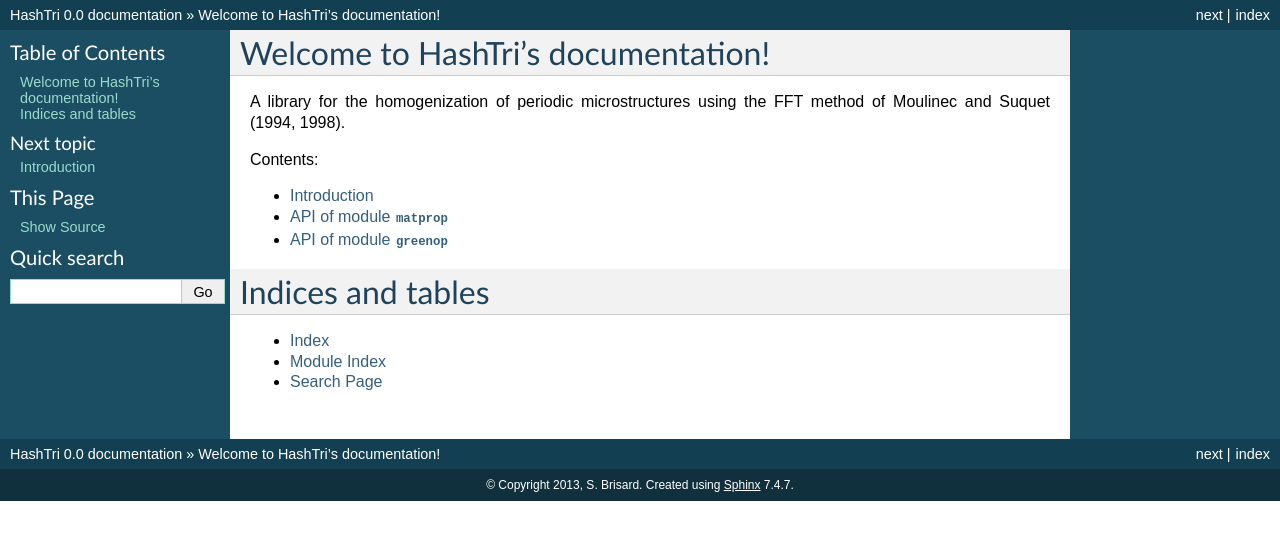
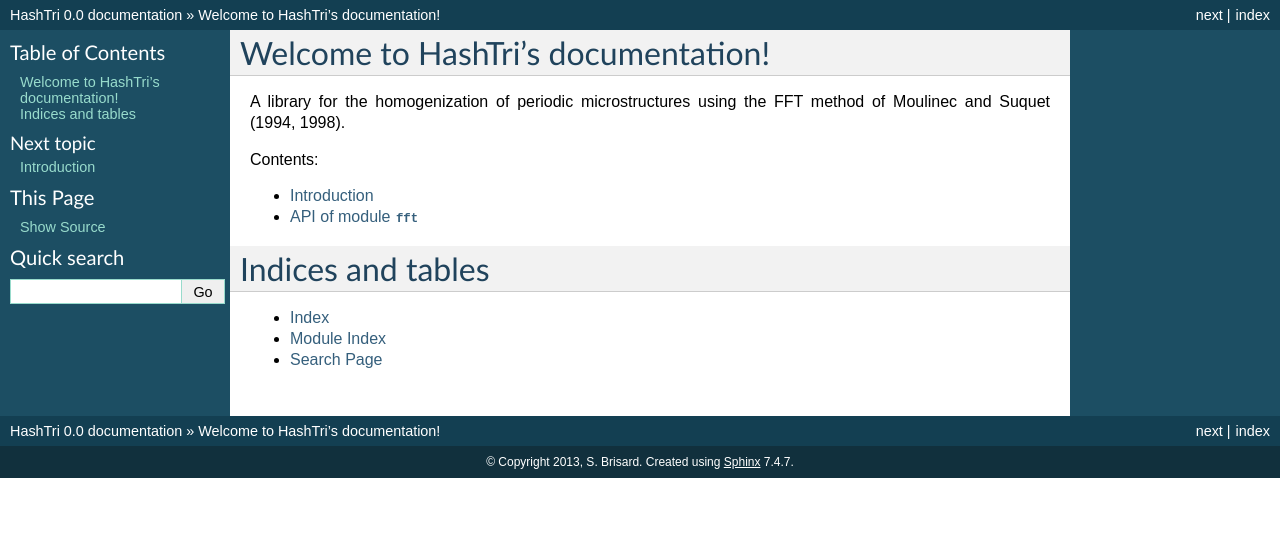
Before and after one commit to sbrisard/janus, a Sphinx documentation site: the page built from doc/index.rst, in a window 1280 px wide. Shown: the top 540 px of the page. Built offline with Sphinx 7.4.7, drawn with Linux system fonts in a browser that asks for light colours; formulas are drawn with MathJax 3.

Commit message:
In sphinx documentation, deactivated plugin numpydoc, and started inclusion of API doc for Cython modules.

```diff
--- a/doc/conf.py
+++ b/doc/conf.py
@@ -27,7 +27,7 @@
 
 # Add any Sphinx extension module names here, as strings. They can be extensions
 # coming with Sphinx (named 'sphinx.ext.*') or your custom ones.
-extensions = ['sphinx.ext.autodoc', 'sphinx.ext.doctest', 'sphinx.ext.todo', 'sphinx.ext.coverage', 'sphinx.ext.pngmath', 'sphinx.ext.mathjax', 'sphinx.ext.viewcode', 'numpydoc']
+extensions = ['sphinx.ext.autodoc', 'sphinx.ext.doctest', 'sphinx.ext.todo', 'sphinx.ext.coverage', 'sphinx.ext.pngmath', 'sphinx.ext.mathjax', 'sphinx.ext.viewcode']
 
 # Add any paths that contain templates here, relative to this directory.
 templates_path = ['_templates']
--- a/doc/index.rst
+++ b/doc/index.rst
@@ -14,9 +14,7 @@
    :maxdepth: 2
 
    introduction
-   matprop-api
-   greenop-api
-
+   fft-api
 
 Indices and tables
 ==================
```
Also changed, not shown: doc/fft-api.rst (added, +7 -0 lines).
